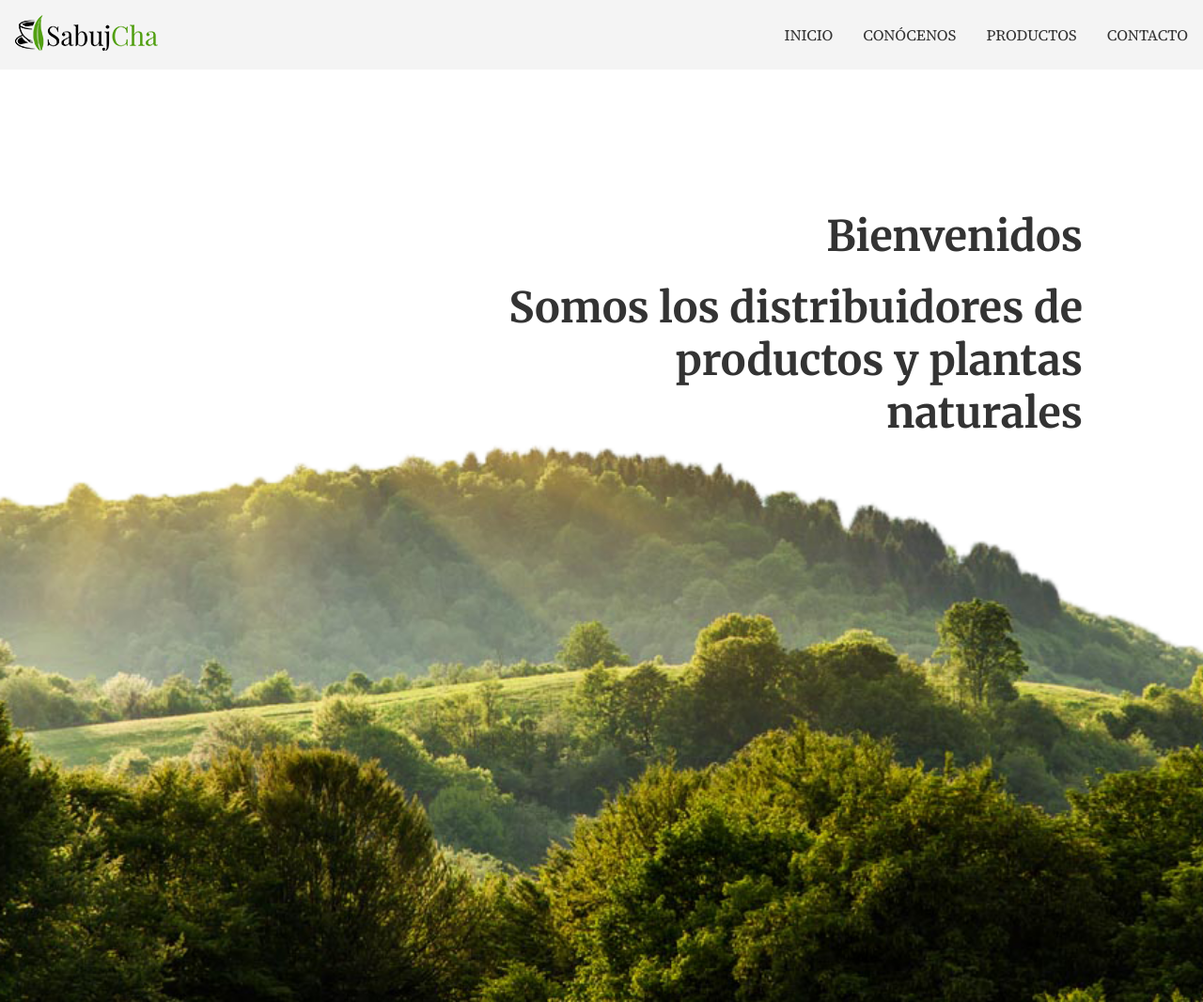
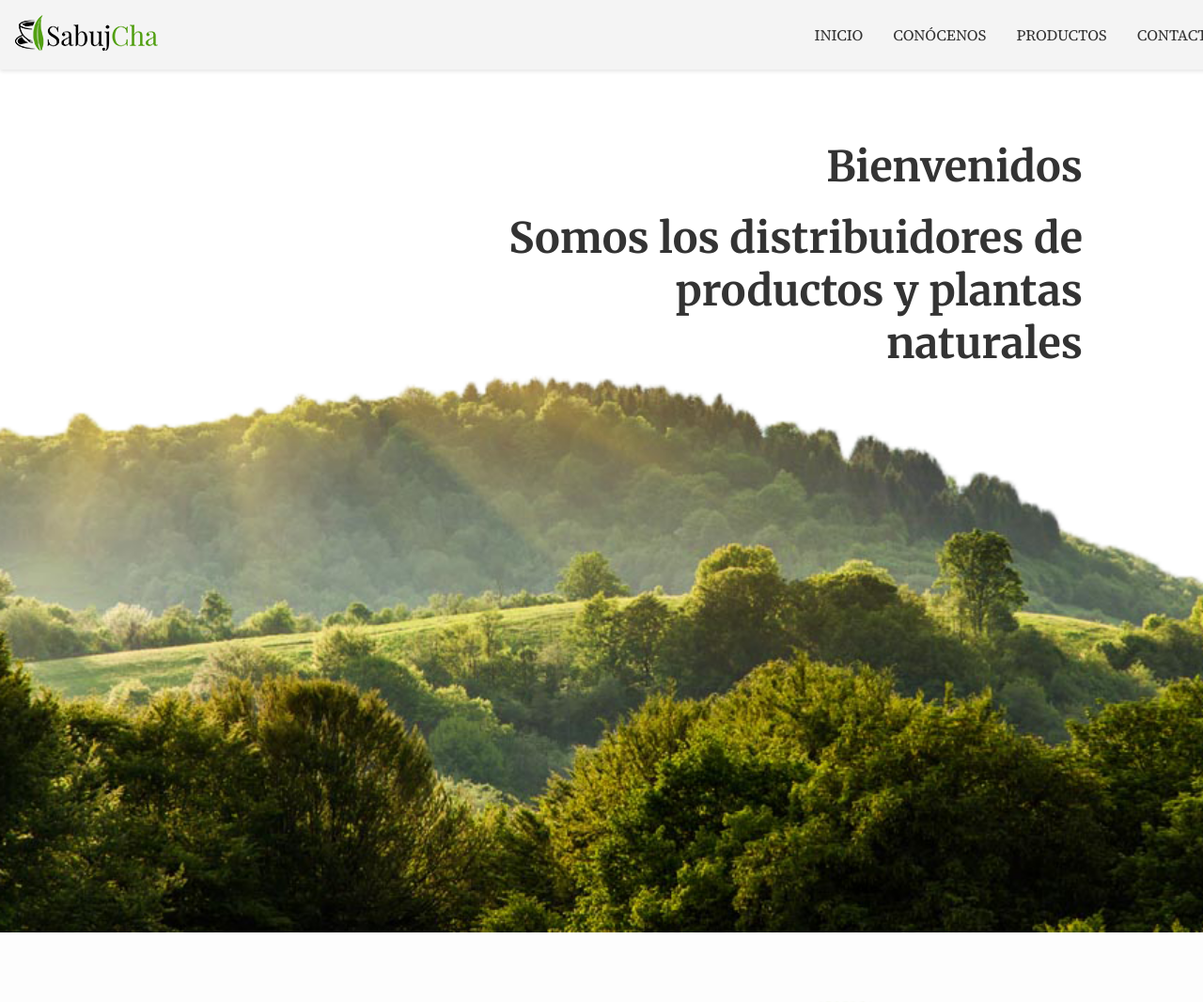
Before and after one commit to Ladyriv/landingpage-web, a plain HTML site: page index.html in a window 1280 px wide. Shown: the top 1066 px of the page at 94% size. Drawn offline with Linux system fonts and the light colour scheme.

Commit message:
nabvar settings

```diff
--- a/style.css
+++ b/style.css
@@ -8,8 +8,12 @@ body {
 
 header {
     background-color: #F4F4F4;
+    width: 100%;
     color: #333;
     padding: 1rem;
+    position: fixed;
+    z-index: 1000;
+    box-shadow: 0 2px 4px rgba(0, 0, 0, 0.1);
 }
 
 nav {
@@ -110,7 +114,7 @@ section {
     display: flex;
     flex-wrap: wrap;
     gap: 2rem;
-    max-width: 1200px;
+    max-width: 1000px;
 }
 
 .about-text {
```
